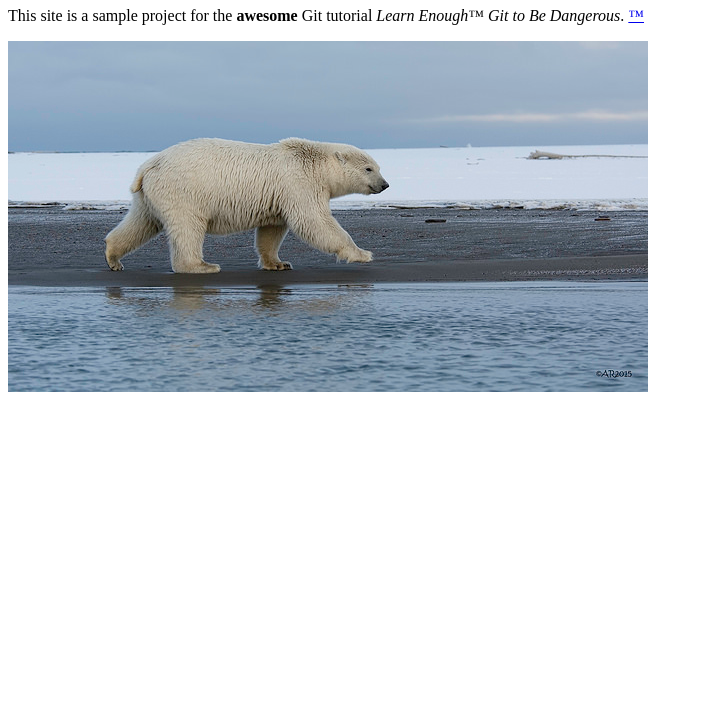
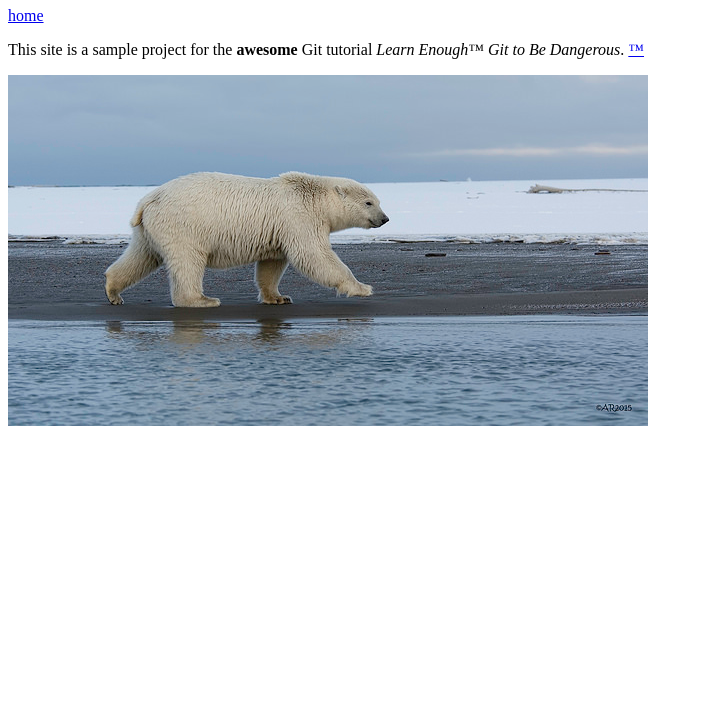
Before and after one commit to Ruecktenwald/website, a plain HTML site: page about.html in a window 1280 px wide. Shown: the part 73-800 px from the top of the page, without its empty margins (0-703 px from the left). Drawn offline with Linux system fonts and the light colour scheme.

Commit message:
link to home

```diff
--- a/about.html
+++ b/about.html
@@ -9,7 +9,7 @@
 <body>
 
   <h1>hello world</h1>
-
+<a href="index.html">home</a>
     <p>
       This site is a sample project for the <strong>awesome</strong> Git
       tutorial <em>Learn Enough™ Git to Be Dangerous</em>. <a href="http://learnenough.com/git-tutorial">™</a>
```
